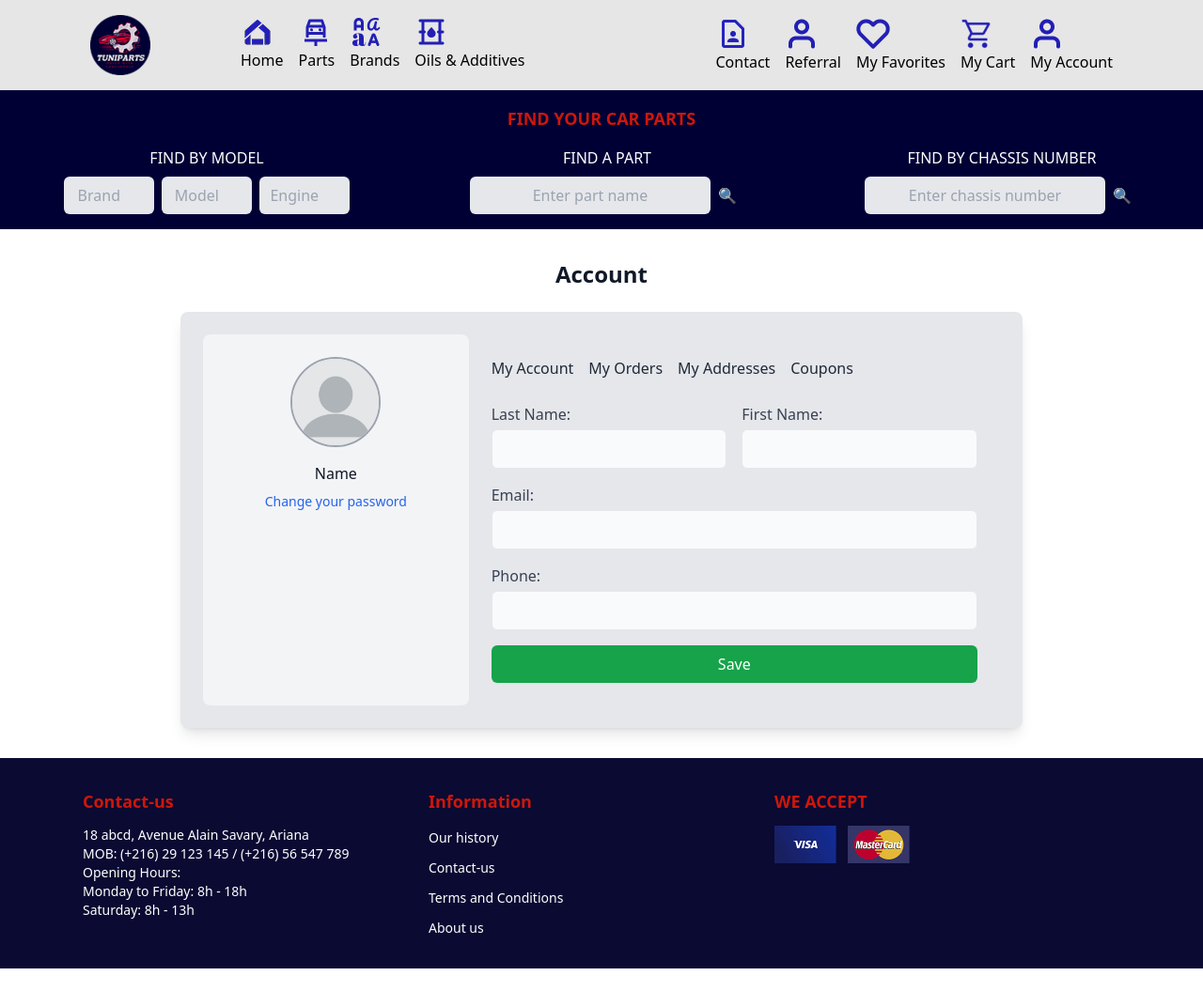
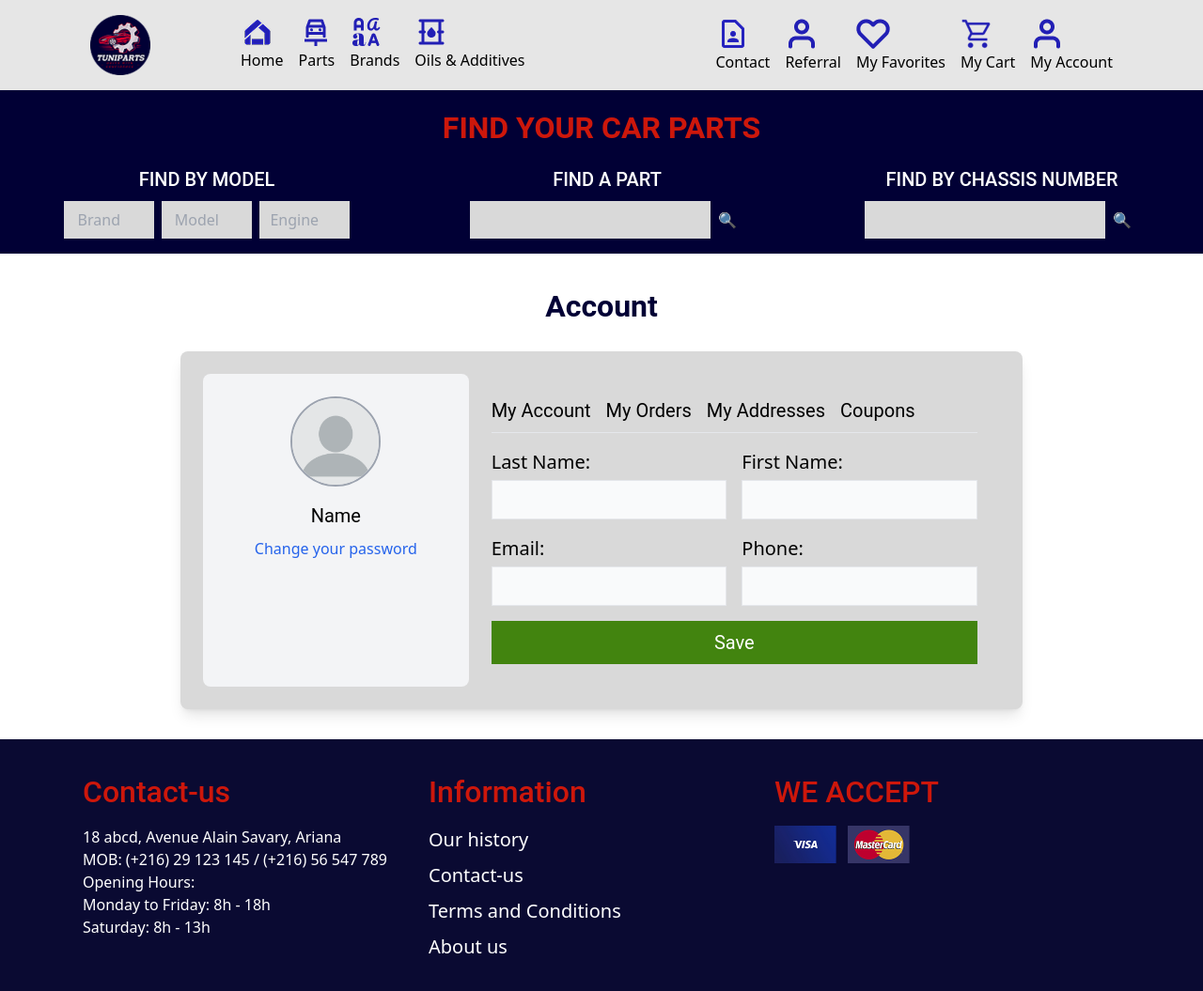
Before and after one commit to hamzaayarii/tuniparts-store, a website: page public/Account.html in a window 1280 px wide. Shown: the whole page at 94% size. Before the commit the page ends 1031 px from the top, so only its background shows below. Drawn offline with Linux system fonts and the light colour scheme.

Commit message:
improved account

```diff
--- a/public/Account.html
+++ b/public/Account.html
@@ -56,24 +56,24 @@
             </nav>
         </div>
         <section class="bg-HeaderColor2 p-4 px-24">
-            <p class="text-center text-Primary text-mainTitle font-bold text-lg">FIND YOUR CAR PARTS</p>
+            <p class="font-Roboto text-center text-Primary text-mainTitle">FIND YOUR CAR PARTS</p>
             <div class="flex justify-center gap-32 mt-4">
                 <div class="flex flex-col items-center">
-                    <p class="text-white text-center font-medium mb-2">FIND BY MODEL</p>
+                    <p class="text-white text-center font-Roboto mb-2 text-subheading">FIND BY MODEL</p>
                     <div class="flex gap-2">
-                        <input list="brands" id="brand" name="brand" placeholder="Brand" class="p-2 w-24 bg-gray-200 rounded-md text-center">
+                        <input list="brands" id="brand" name="brand" placeholder="Brand" class="p-2 w-24 bg-InputBox text-center">
                         <datalist id="brands">
                             <option value="Audi">
                             <option value="BMW">
                             <option value="Chevrolet">
                         </datalist>
-                        <input list="models" id="model" name="model" placeholder="Model" class="p-2 w-24 bg-gray-200 rounded-md text-center">
+                        <input list="models" id="model" name="model" placeholder="Model" class="p-2 w-24 bg-InputBox text-center">
                         <datalist id="models">
                             <option value="A3">
                             <option value="A4">
                             <option value="A5">
                         </datalist>
-                        <input list="engines" id="engine" name="engine" placeholder="Engine" class="p-2 w-24 bg-gray-200 rounded-md text-center">
+                        <input list="engines" id="engine" name="engine" placeholder="Engine" class="p-2 w-24 bg-InputBox text-center">
                         <datalist id="engines">
                             <option value="1.6 TDI">
                             <option value="2.0 TDI">
@@ -83,17 +83,17 @@
                 </div>
 
                 <div class="flex flex-col items-center">
-                    <p class="text-white text-center font-medium mb-2">FIND A PART</p>
+                    <p class="text-white text-center font-Roboto mb-2 text-subheading">FIND A PART</p>
                     <div class="flex">
-                        <input type="text" placeholder="Enter part name" class="p-2 w-64 bg-gray-200 rounded-md text-center">
+                        <input type="text" class="p-2 w-64 bg-InputBox text-center">
                         <button class="p-2">🔍</button>
                     </div>
                 </div>
 
                 <div class="flex flex-col items-center">
-                    <p class="text-white text-center font-medium mb-2">FIND BY CHASSIS NUMBER</p>
+                    <p class="text-white text-center font-Roboto mb-2 text-subheading">FIND BY CHASSIS NUMBER</p>
                     <div class="flex">
-                        <input type="text" placeholder="Enter chassis number" class="p-2 w-64 bg-gray-200 rounded-md text-center">
+                        <input type="text" class="p-2 w-64 bg-InputBox text-center">
                         <button class="p-2">🔍</button>
                     </div>
                 </div>
@@ -102,40 +102,40 @@
     </header>
 
     <main class="p-8">
-        <h2 class="text-2xl font-bold text-center text-gray-900 mb-6">Account</h2>
-        <div class="flex bg-gray-200 p-6 rounded-lg shadow-lg max-w-4xl mx-auto">
+        <p class=" font-Roboto text-center text-Secondary text-mainTitle mb-6">Account</p>
+        <div class="flex bg-InputBox p-6 rounded-lg shadow-lg max-w-4xl mx-auto">
             <div class="flex flex-col items-center bg-gray-100 p-6 rounded-lg w-1/3">
                 <img src="../images/profile_pic.png" alt="Profile Pic" class="w-24 h-24 rounded-full border-2 border-gray-400 mb-4">
-                <p class="text-gray-900 font-medium">Name</p>
-                <a href="#" class="text-blue-600 text-sm mt-2">Change your password</a>
+                <p class="text-black font-Roboto text-profileText">Name</p>
+                <a href="#" class="text-blue-600 text-contactusbody mt-2 text-profileText">Change your password</a>
             </div>
 
             <div class="w-2/3 p-6">
                 <nav class="flex gap-4 border-b pb-2 mb-4">
-                    <a href="Account.html" class="text-gray-800 font-medium hover:text-blue-600">My Account</a>
-                    <a href="#" class="text-gray-800 font-medium hover:text-blue-600">My Orders</a>
-                    <a href="#" class="text-gray-800 font-medium hover:text-blue-600">My Addresses</a>
-                    <a href="#" class="text-gray-800 font-medium hover:text-blue-600">Coupons</a>
+                    <a href="Account.html" class="text-black font-Roboto text-profileText hover:text-blue-600">My Account</a>
+                    <a href="#" class="text-black font-Roboto text-profileText hover:text-blue-600">My Orders</a>
+                    <a href="#" class="text-black font-Roboto text-profileText hover:text-blue-600">My Addresses</a>
+                    <a href="#" class="text-black font-Roboto text-profileText hover:text-blue-600">Coupons</a>
                 </nav>
 
                 <form class="grid grid-cols-2 gap-4">
                     <label class="block">
-                        <span class="text-gray-700">Last Name:</span>
-                        <input type="text" class="mt-1 p-2 w-full border rounded-md bg-gray-50">
+                        <span class="text-black text-profileText">Last Name:</span>
+                        <input type="text" class="mt-1 p-2 w-full border bg-gray-50">
                     </label>
                     <label class="block">
-                        <span class="text-gray-700">First Name:</span>
-                        <input type="text" class="mt-1 p-2 w-full border rounded-md bg-gray-50">
+                        <span class="text-black text-profileText">First Name:</span>
+                        <input type="text" class="mt-1 p-2 w-full border bg-gray-50">
                     </label>
-                    <label class="block col-span-2">
-                        <span class="text-gray-700">Email:</span>
-                        <input type="email" class="mt-1 p-2 w-full border rounded-md bg-gray-50">
+                    <label class="block">
+                        <span class="text-black text-profileText">Email:</span>
+                        <input type="email" class="mt-1 p-2 w-full border bg-gray-50">
                     </label>
-                    <label class="block col-span-2">
-                        <span class="text-gray-700">Phone:</span>
-                        <input type="text" class="mt-1 p-2 w-full border rounded-md bg-gray-50">
+                    <label class="block">
+                        <span class="text-black text-profileText">Phone:</span>
+                        <input type="text" class="mt-1 p-2 w-full border bg-gray-50">
                     </label>
-                    <button type="submit" class="col-span-2 bg-green-600 text-white font-medium p-2 rounded-md hover:bg-green-700 transition">Save</button>
+                    <button type="submit" class="col-span-2 bg-Available text-white font-Roboto p-2 hover:bg-green-700 transition text-profileText">Save</button>
                 </form>
             </div>
         </div>
@@ -144,26 +144,26 @@
     <footer class="bg-[#0A0A32] text-white py-8">
         <div class="max-w-6xl mx-auto flex flex-wrap justify-between px-6">
             <div class="w-full md:w-1/3 mb-6 md:mb-0">
-                <h3 class="text-Primary text-lg font-semibold mb-3">Contact-us</h3>
-                <p class="text-sm">18 abcd, Avenue Alain Savary, Ariana</p>
-                <p class="text-sm">MOB: (+216) 29 123 145 / (+216) 56 547 789</p>
-                <p class="text-sm">Opening Hours:</p>
-                <p class="text-sm">Monday to Friday: 8h - 18h</p>
-                <p class="text-sm">Saturday: 8h - 13h</p>
+                <h3 class="text-Primary text-footerText font-Roboto mb-3">Contact-us</h3>
+                <p class="text-contactusbody">18 abcd, Avenue Alain Savary, Ariana</p>
+                <p class="text-contactusbody">MOB: (+216) 29 123 145 / (+216) 56 547 789</p>
+                <p class="text-contactusbody">Opening Hours:</p>
+                <p class="text-contactusbody">Monday to Friday: 8h - 18h</p>
+                <p class="text-contactusbody">Saturday: 8h - 13h</p>
             </div>
 
             <div class="w-full md:w-1/3 mb-6 md:mb-0">
-                <h3 class="text-Primary text-lg font-semibold mb-3">Information</h3>
+                <h3 class="text-Primary font-Roboto mb-3 text-footerText">Information</h3>
                 <ul class="space-y-2">
-                    <li><a href="#" class="text-sm hover:text-red-400">Our history</a></li>
-                    <li><a href="#" class="text-sm hover:text-red-400">Contact-us</a></li>
-                    <li><a href="#" class="text-sm hover:text-red-400">Terms and Conditions</a></li>
-                    <li><a href="#" class="text-sm hover:text-red-400">About us</a></li>
+                    <li><a href="#" class="text-subheading hover:text-red-400">Our history</a></li>
+                    <li><a href="#" class="text-subheading hover:text-red-400">Contact-us</a></li>
+                    <li><a href="#" class="text-subheading hover:text-red-400">Terms and Conditions</a></li>
+                    <li><a href="#" class="text-subheading hover:text-red-400">About us</a></li>
                 </ul>
             </div>
 
             <div class="w-full md:w-1/3 flex flex-col items-start">
-                <h3 class="text-Primary text-lg font-semibold mb-3">WE ACCEPT</h3>
+                <h3 class="text-Primary font-Roboto mb-3 text-footerText">WE ACCEPT</h3>
                 <div class="flex gap-3">
                     <img src="../icons/visa.png" alt="Visa Icon" class="h-10">
                     <img src="../icons/mastercard.png" alt="Mastercard Icon" class="h-10">
```
Also changed, not shown: public/Cart.html (+22 -22 lines), public/style.css.
